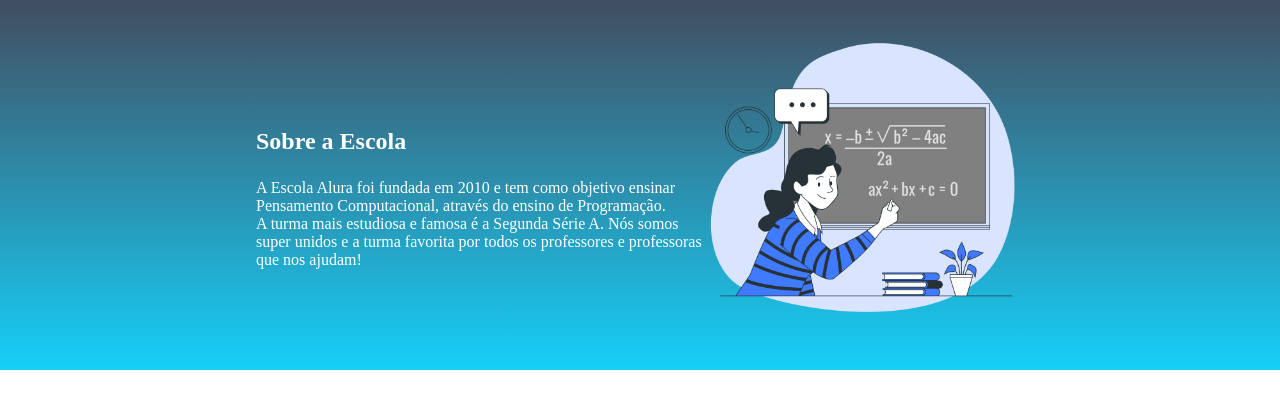
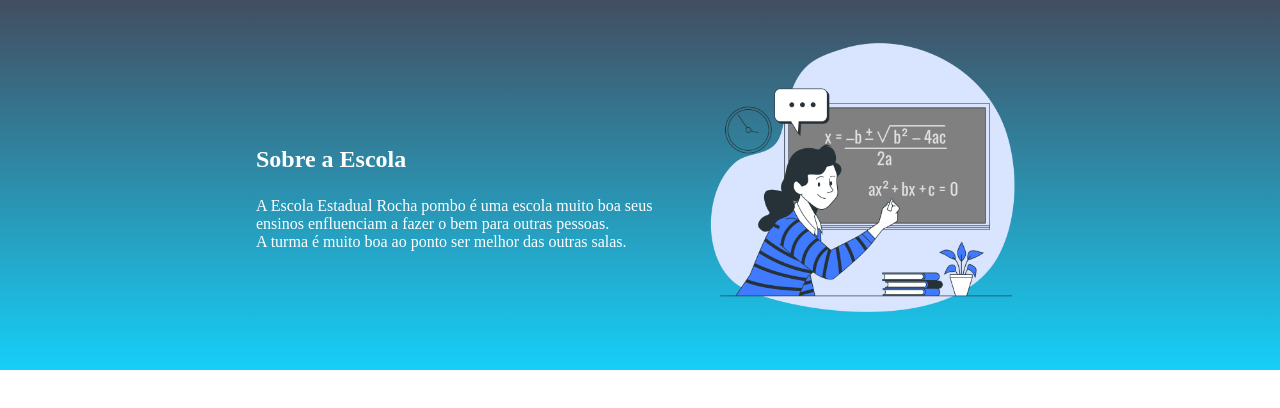
Before and after one commit to BotRobert1214/siteturmacriativa, a plain HTML site: page site-criativo-alura-aula-4/index.html in a window 1280 px wide. Shown: the part 90-498 px from the top of the page. Drawn offline with Linux system fonts and the light colour scheme.

Commit message:
Add files via upload

```diff
--- a/site-criativo-alura-aula-4/index.html
+++ b/site-criativo-alura-aula-4/index.html
@@ -19,8 +19,8 @@
     <section class="escola">
         <div class="escola-div-conteudo">
             <h2 class="escola-titulo">Sobre a Escola</h2>
-            <p class="escola-texto-um">A Escola Alura foi fundada em 2010 e tem como objetivo ensinar Pensamento Computacional, através do ensino de  Programação.</p>
-            <p class="escola-texto-dois">A turma mais estudiosa e famosa é a Segunda Série A. Nós somos super unidos e a turma favorita por todos os professores e professoras que nos ajudam!</p>
+            <p class="escola-texto-um">A Escola Estadual Rocha pombo é uma escola muito boa seus ensinos enfluenciam a fazer o bem para outras pessoas.</p>
+            <p class="escola-texto-dois">A turma é muito boa ao ponto ser melhor das outras salas.</p>
         </div>
         <img class="escola-imagem" src="Formula-bro.png" alt="Professora no quadro">
     </section>
```
